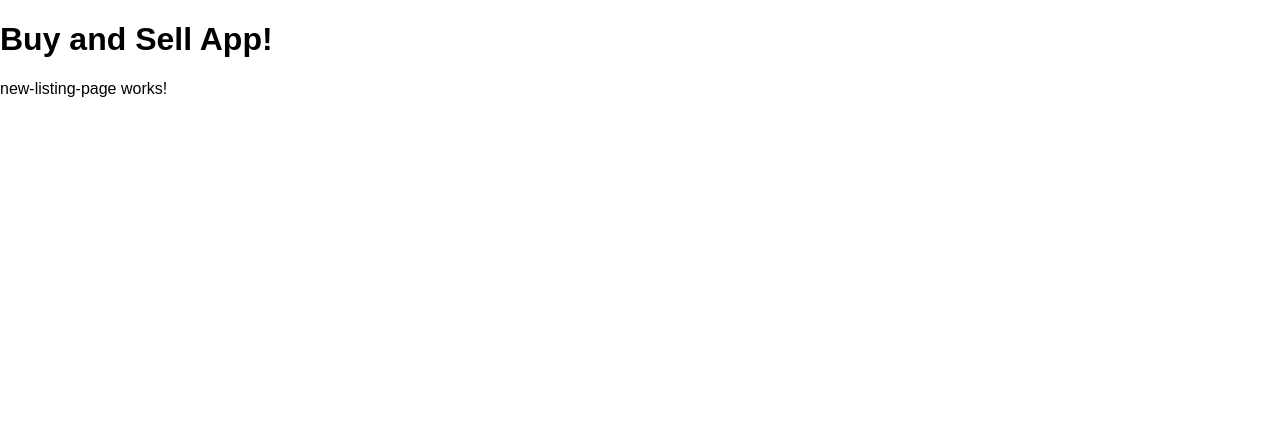
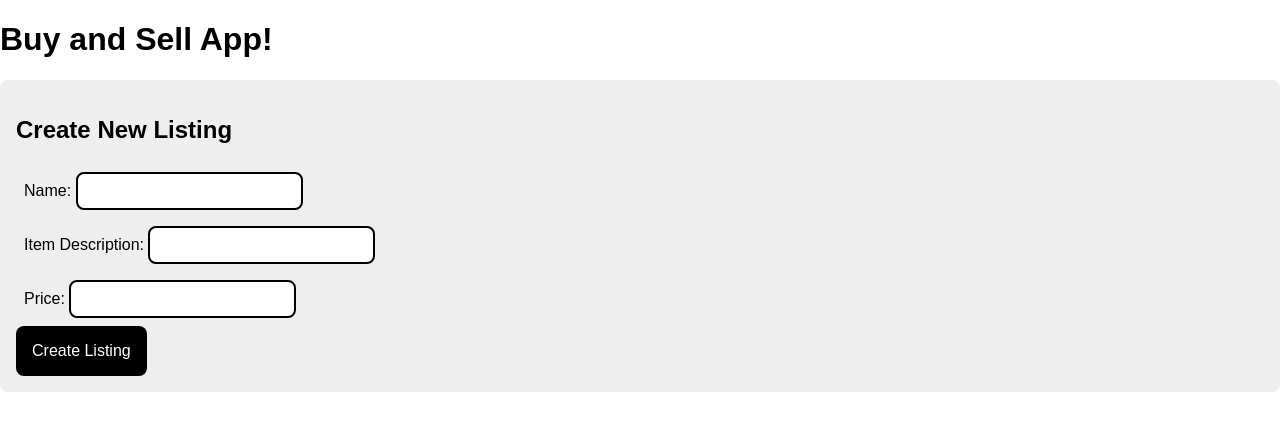
Before and after one commit to NotNanetteKaye/buy-and-sell, an Angular app: page /new-listing in a window 1280 px wide. Shown: the top 430 px of the page. Built offline with nearby package versions, Linux system fonts and the light colour scheme.

Commit message:
Progress after "new listing pg" video

```diff
--- a/src/app/my-listings-page/my-listings-page.component.html
+++ b/src/app/my-listings-page/my-listings-page.component.html
@@ -9,3 +9,6 @@
         <button (click)="onDeleteClicked(listing.id)">Delete</button>
     </div>
 </div>
+<a routerLink="/new-listing">
+    <button>Create New Listing!</button>
+</a>
--- a/src/app/new-listing-page/new-listing-page.component.html
+++ b/src/app/new-listing-page/new-listing-page.component.html
@@ -1 +1,24 @@
-<p>new-listing-page works!</p>
+<div class="content-box">
+    <h2>Create New Listing</h2>
+    <form (ngSubmit)="onSubmit()">
+        <div>
+            <label for="name">
+                Name:
+            </label>
+            <input id="name" name="name" type="text" [(ngModel)]="name"/>
+        </div>
+        <div>
+            <label for="description">
+                Item Description:
+            </label>
+            <input id="description" name="description" type="text" [(ngModel)]="description"/>
+        </div>
+        <div>
+            <label for="price">
+                Price:
+            </label>
+            <input id="price" name="price" type="text" [(ngModel)]="price"/>
+        </div>
+        <button type="submit">Create Listing</button>
+    </form>
+</div>
--- a/src/app/new-listing-page/new-listing-page.component.ts
+++ b/src/app/new-listing-page/new-listing-page.component.ts
@@ -1,10 +1,29 @@
-import { Component } from '@angular/core';
+import { Component, OnInit } from '@angular/core';
+import { Router } from '@angular/router';
 
 @Component({
   selector: 'app-new-listing-page',
   templateUrl: './new-listing-page.component.html',
   styleUrls: ['./new-listing-page.component.css']
 })
-export class NewListingPageComponent {
+export class NewListingPageComponent implements OnInit {
+  name: string = '';
+  description: string = '';
+  price: string = '';
 
+  constructor(
+    private router: Router,
+  ) {
+
+  }
+
+  ngOnInit(): void {
+  }
+
+  onSubmit(): void {
+    alert('Creating a new listing...');
+    this.router.navigateByUrl('/my-listings');
+  }
 }
+
+/* unsa ang constructor? */
```
